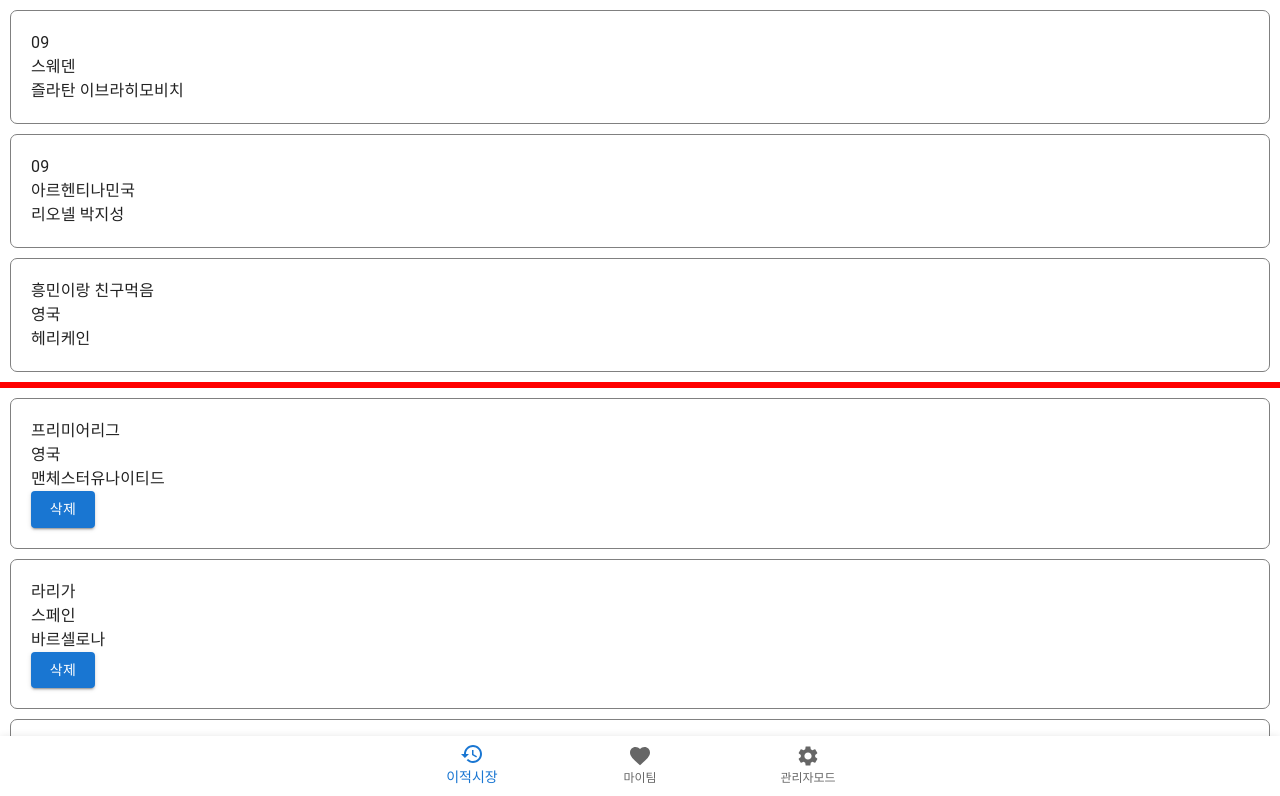
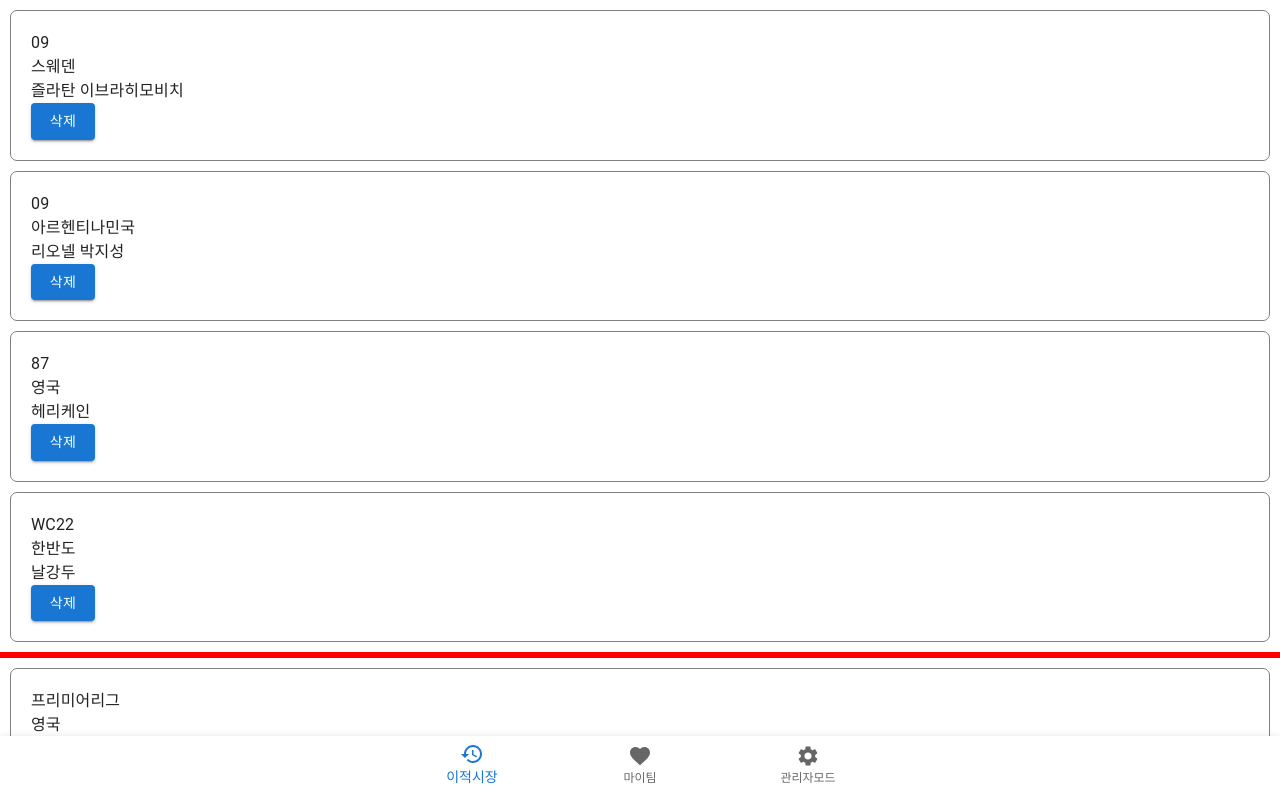
Before and after one commit to science9761/my-fifa, a React (Create React App) app: page /my-fifa/settings in a window 1280 px wide. Shown: the top 796 px of the page. Built offline with nearby package versions, Linux system fonts and the light colour scheme.

Commit message:
feat: 선수/팀 삭제 기능 구현
Co-authored-by: Gabriel Ju Hyun, Yoon <gabrielyoon7@gmail.com>

```diff
--- a/src/pages/Settings/Players.js
+++ b/src/pages/Settings/Players.js
@@ -1,4 +1,4 @@
-import { Box } from "@mui/material";
+import { Box, Button } from "@mui/material";
 import { useState } from "react";
 
 function Players() {
@@ -16,9 +16,19 @@
         {
             name: '헤리케인',
             nation: '영국',
-            season: '흥민이랑 친구먹음'
-        }
+            season: '87'
+        },
+        {
+            name: '날강두',
+            nation: '한반도',
+            season: 'WC22'
+        },
     ]);
+    const deletePlayer = (name) => {
+        const removedPlayers = players.filter((p) => p.name !== name);
+        setPlayers(removedPlayers);
+
+    }
 
     return (
         <Box>
@@ -29,6 +39,13 @@
                         <Box>{p.season}</Box>
                         <Box>{p.nation}</Box>
                         <Box>{p.name}</Box>
+                        <Button
+                            variant="contained"
+                            onClick={() => deletePlayer(p.name)}
+                        >
+                            삭제
+                        </Button>
+
                     </Box>
                 ))
             }
@@ -36,5 +53,4 @@
 
     )
 }
-
 export default Players;
--- a/src/pages/Settings/Teams.js
+++ b/src/pages/Settings/Teams.js
@@ -3,6 +3,11 @@
 
 function Teams() {
   const [teams, setTeams] = useState([
+    {
+      name: '심시티',
+      league: '프리미어리그',
+      nation: '영국',
+    },
     {
       name: '맨체스터유나이티드',
       league: '프리미어리그',
@@ -25,22 +30,23 @@
     },
   ]);
 
-  const deleteTeam = (team) => {
-    alert(team);
+  const deleteTeam = (name) => {
+    const removedTeams = teams.filter((t)=>t.name!==name);
+    setTeams(removedTeams);
   }
 
   return (
     <Box>
 
       {
-        teams.map((team) => (
+        teams.map((t) => (
           <Box sx={{ border: '1px solid gray', borderRadius: '7px', padding: '20px', margin: '10px' }}>
-            <Box>{team.league}</Box>
-            <Box>{team.nation}</Box>
-            <Box>{team.name}</Box>
+            <Box>{t.league}</Box>
+            <Box>{t.nation}</Box>
+            <Box>{t.name}</Box>
             <Button
               variant="contained"
-              onClick={() => deleteTeam(team.name)}
+              onClick={() => deleteTeam(t.name)}
             >
               삭제
             </Button>
```
